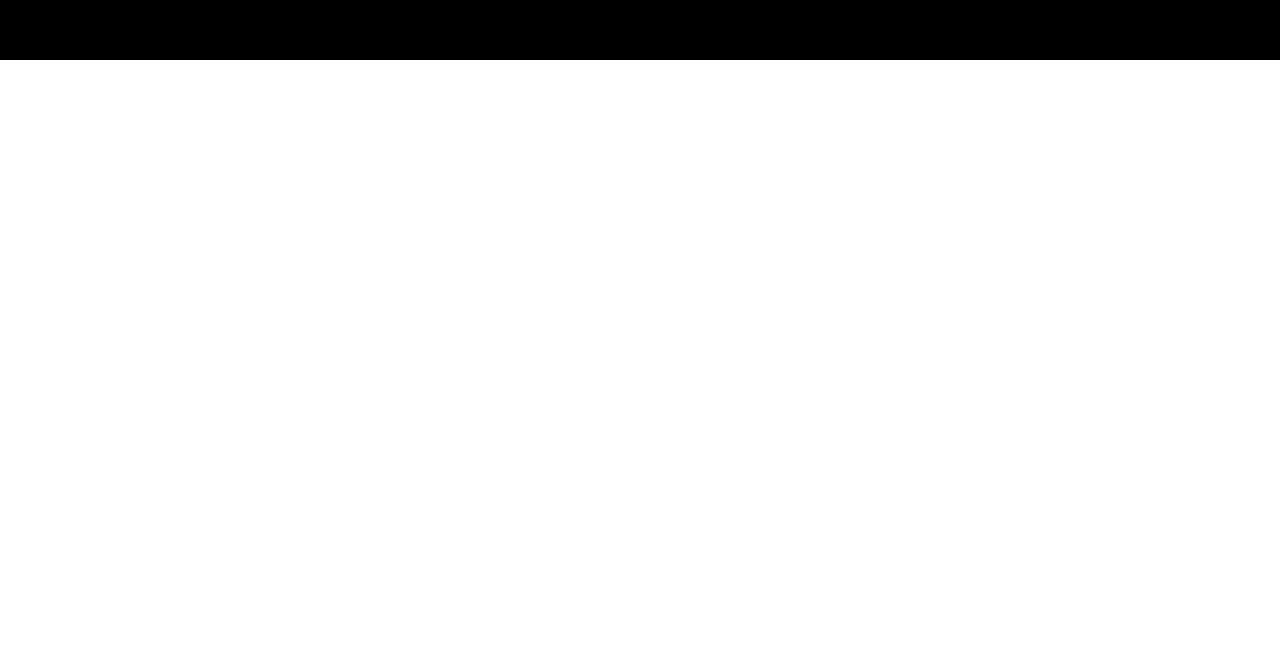
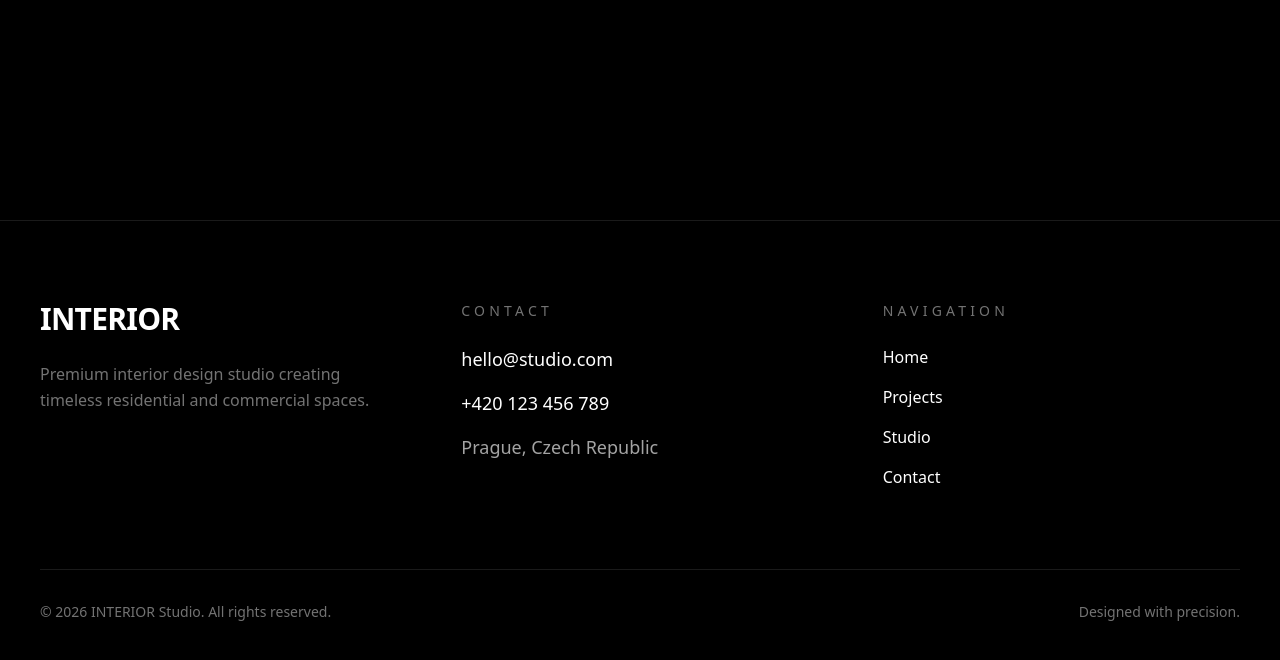
Before and after one commit to DmitryZhigar/Interior-studio, a Nuxt app: page / in a window 1280 px wide. Shown: the part 1148-1808 px from the top of the page. Before the commit the page ends 1208 px from the top, so only its background shows below. Built offline with nearby package versions, Linux system fonts and the light colour scheme; no server answers.

Commit message:
Footer Added

```diff
--- /dev/null
+++ b/app/components/Footer.vue
@@ -0,0 +1,127 @@
+<template>
+
+  <footer
+    class="border-t border-white/10 mt-40"
+  >
+
+    <div
+      class="max-w-7xl mx-auto px-6 lg:px-10 py-20"
+    >
+
+      <div
+        class="grid grid-cols-1 md:grid-cols-3 gap-16"
+      >
+
+        <!-- BRAND -->
+        <div>
+
+          <p
+            class="text-3xl font-black tracking-tight mb-6"
+          >
+            INTERIOR
+          </p>
+
+          <p
+            class="text-neutral-500 leading-relaxed max-w-sm"
+          >
+            Premium interior design studio creating
+            timeless residential and commercial spaces.
+          </p>
+
+        </div>
+
+        <!-- CONTACT -->
+        <div>
+
+          <p
+            class="uppercase tracking-[0.3em] text-sm text-neutral-500 mb-6"
+          >
+            Contact
+          </p>
+
+          <div class="space-y-4">
+
+            <p class="text-lg">
+              hello@studio.com
+            </p>
+
+            <p class="text-lg">
+              +420 123 456 789
+            </p>
+
+            <p class="text-lg text-neutral-400">
+              Prague, Czech Republic
+            </p>
+
+          </div>
+
+        </div>
+
+        <!-- NAV -->
+        <div>
+
+          <p
+            class="uppercase tracking-[0.3em] text-sm text-neutral-500 mb-6"
+          >
+            Navigation
+          </p>
+
+          <div
+            class="flex flex-col gap-4"
+          >
+
+            <NuxtLink
+              to="/"
+              class="hover:text-neutral-400 transition"
+            >
+              Home
+            </NuxtLink>
+
+            <NuxtLink
+              to="/projects"
+              class="hover:text-neutral-400 transition"
+            >
+              Projects
+            </NuxtLink>
+
+            <NuxtLink
+              to="/studio"
+              class="hover:text-neutral-400 transition"
+            >
+              Studio
+            </NuxtLink>
+
+            <NuxtLink
+              to="/contact"
+              class="hover:text-neutral-400 transition"
+            >
+              Contact
+            </NuxtLink>
+
+          </div>
+
+        </div>
+
+      </div>
+
+      <!-- BOTTOM -->
+
+      <div
+        class="border-t border-white/10 mt-20 pt-8 flex flex-col md:flex-row justify-between items-center gap-4 text-sm text-neutral-500"
+      >
+
+        <p>
+          © 2026 INTERIOR Studio. All rights reserved.
+        </p>
+
+        <p>
+          Designed with precision.
+        </p>
+
+      </div>
+
+    </div>
+
+  </footer>
+
+</template>
--- a/app/layouts/default.vue
+++ b/app/layouts/default.vue
@@ -11,7 +11,7 @@
       <slot />
 
     </main>
-
+<Footer />
   </div>
 
 </template>
--- a/app/pages/index.vue
+++ b/app/pages/index.vue
@@ -107,7 +107,7 @@ onMounted(() => {
           </div>
 
           <p class="uppercase tracking-[0.3em] text-neutral-500 mb-3 text-sm">
-            {{ project.category.name }}
+            {{ project.category?.name }}
           </p>
 
           <h3 class="text-4xl font-bold">
```
